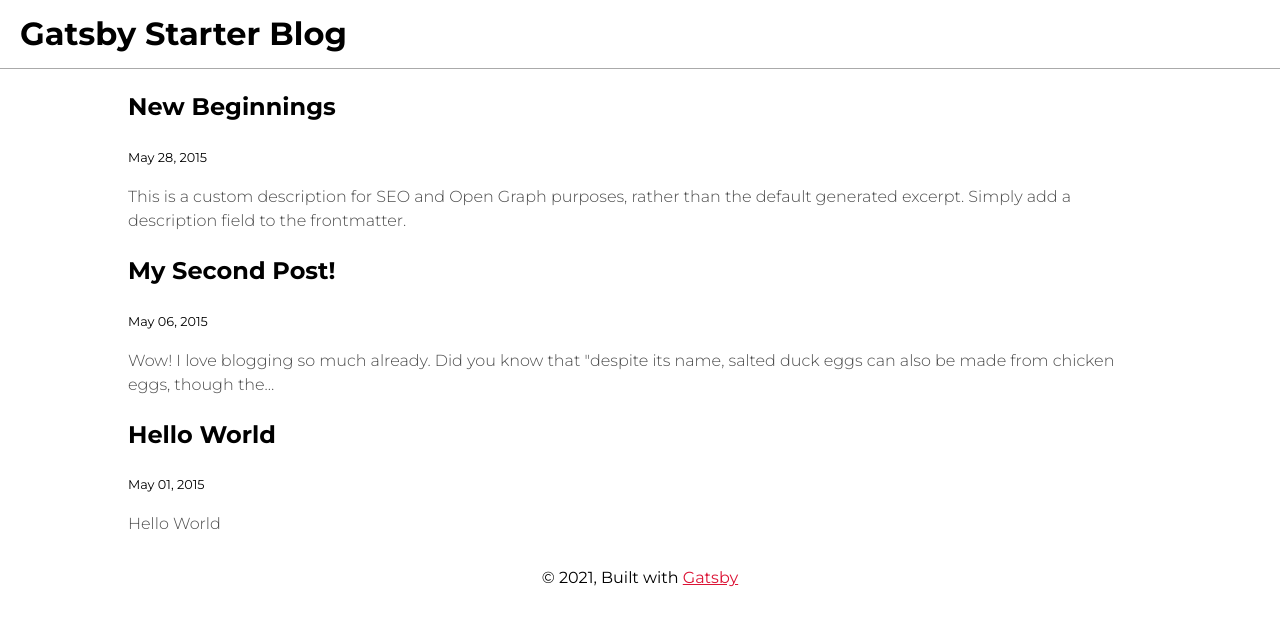
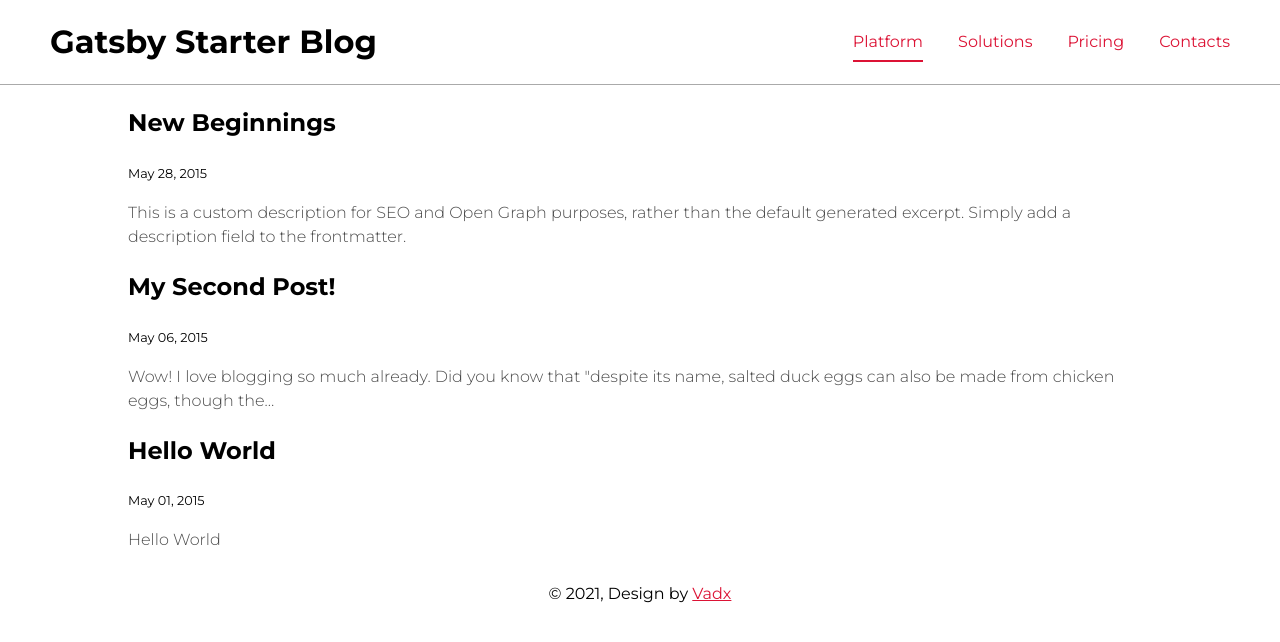
Before and after one commit to Vadx/gatsby-blog, a Gatsby site: page / in a window 1280 px wide. Built offline with nearby package versions, Linux system fonts and the light colour scheme; Gatsby itself is replaced by a stand-in of ours.

Commit message:
Fix menu

```diff
--- a/src/components/bio.js
+++ b/src/components/bio.js
@@ -44,9 +44,8 @@ const Bio = () => {
       />
       {author?.name && (
         <p>
-          Written by <strong>{author.name}</strong> {author?.summary || null}
-          {` `}
-          <a href={`https://twitter.com/${social?.twitter || ``}`}>
+          Written by <strong>{author.name}</strong> {author?.summary || null}{" "}
+          <a href={`https://twitter.com/${social?.twitter || ""}`}>
             You should follow them on Twitter
           </a>
         </p>
--- a/src/components/footer.js
+++ b/src/components/footer.js
@@ -9,9 +9,8 @@ const StyledFooter = styled.footer`
 const Footer = () => {
   return (
     <StyledFooter>
-      © {new Date().getFullYear()}, Built with
-      {` `}
-      <a href="https://www.gatsbyjs.com">Gatsby</a>
+      © {new Date().getFullYear()}, Design by{" "}
+      <a href="https://www.gatsbyjs.com">Vadx</a>
     </StyledFooter>
   )
 }
--- a/src/components/layout.js
+++ b/src/components/layout.js
@@ -1,24 +1,12 @@
 import * as React from "react"
 import styled, { ThemeProvider } from "styled-components"
 import { Link } from "gatsby"
-import Footer from './footer'
-import { theme } from '../styles/theme'
-import { Container } from '../styles/styledComponents'
-import { GlobalStyle } from '../styles/globalStyle'
 
-
-const Wrapper = styled.div`
-  min-height: 100vh;
-`
-
-const Header = styled.header`
-  width: 100%;
-  padding: 10px 20px 10px;
-  border-bottom: 1px solid ${props => props.theme.border};
-  h1 {
-    margin: 0
-  }
-`
+import Menu from "./menu"
+import Footer from "./footer"
+import { theme } from "../styles/theme"
+import { Container } from "../styles/styledComponents"
+import { GlobalStyle } from "../styles/globalStyle"
 
 const Layout = ({ location, title, children }) => {
   const rootPath = `${__PATH_PREFIX__}/`
@@ -32,25 +20,51 @@ const Layout = ({ location, title, children }) => {
       </h1>
     )
   } else {
-    header = (
-      <Link to="/">
-        {title}
-      </Link>
-    )
+    header = <Link to="/">{title}</Link>
   }
 
   return (
     <ThemeProvider theme={theme}>
       <GlobalStyle />
       <Wrapper data-is-root-path={isRootPath}>
-          <Header>{header}</Header>
-          <Container>
-            <main>{children}</main>
-          </Container>
-          <Footer />
+        <Header>
+          <HeaderInner>
+            {header}
+            <Menu />
+          </HeaderInner>
+        </Header>
+        <Container>
+          <main>{children}</main>
+        </Container>
+        <Footer />
       </Wrapper>
     </ThemeProvider>
   )
 }
 
 export default Layout
+
+const Wrapper = styled.div`
+  min-height: 100vh;
+`
+
+const Header = styled.header`
+  width: 100%;
+  padding: 10px 20px 10px;
+  border-bottom: 1px solid ${props => props.theme.border};
+  h1 {
+    margin: 0;
+  }
+`
+
+const HeaderInner = styled.div`
+  display: flex;
+  justify-content: space-between;
+  align-items: center;
+  box-sizing: border-box;
+  padding: 0 20px;
+  max-width: 1220px;
+  width: 100%;
+  margin: auto;
+  min-height: 64px;
+`
--- /dev/null
+++ b/src/components/menu.js
@@ -0,0 +1,123 @@
+import React, { useState } from "react"
+import styled from "styled-components"
+
+export default function Menu() {
+  // Open PopUp
+  const [isOpenForm, setIsOpenForm] = useState(false)
+  const handleCloseForm = () => {
+    setIsOpenForm(false)
+  }
+  function showForm() {
+    setIsOpenForm(!isOpenForm)
+  }
+
+  let menu
+  menu = (
+    <Navigation>
+      <NavItem href="/" className="active">
+        Platform
+      </NavItem>
+      <NavItem href="consulting">Solutions</NavItem>
+      <NavItem href="/pricing">Pricing</NavItem>
+      <NavItem href="/contacts">Contacts</NavItem>
+    </Navigation>
+  )
+  return (
+    <>
+      <Desctop>{menu}</Desctop>
+
+      <MobileButton onClick={showForm}>
+        <svg width="26" height="26" viewBox="0 0 16 16" fill="#999">
+          <path d="M0 3h16v1.6H0zM0 7.2h16v1.6H0zM0 11.4h16V13H0z" />
+        </svg>
+      </MobileButton>
+
+      <MobileWrap open={isOpenForm}>
+        <Bg onClick={handleCloseForm} />
+        <MenuWrap>{menu}</MenuWrap>
+      </MobileWrap>
+    </>
+  )
+}
+
+const Desctop = styled.div`
+  display: none;
+  @media only screen and (min-width: 960px) {
+    display: block;
+  }
+  list-style: none;
+  margin: 0;
+`
+
+const Navigation = styled.nav`
+  display: flex;
+  list-style: none;
+  margin: 0;
+  @media only screen and (max-width: 960px) {
+    flex-direction: column;
+  }
+`
+
+const NavItem = styled.a`
+  margin-left: 35px;
+  text-decoration: none !important;
+  font-size: 16px;
+  font-weight: 400;
+  position: relative;
+  &:hover {
+    opacity: 0.8;
+  }
+  &.active:after {
+    content: "";
+    width: 100%;
+    height: 2px;
+    position: absolute;
+    left: 0;
+    bottom: -8px;
+    background-color: ${props => props.theme.primary};
+    @media only screen and (max-width: 960px) {
+      dispaly: none;
+    }
+  }
+`
+
+// Mobile
+const MobileButton = styled.span`
+  display: block;
+  cursor: pointer;
+  @media only screen and (min-width: 960px) {
+    display: none;
+  }
+`
+
+const MobileWrap = styled.div`
+  display: ${props => (props.open ? "block" : "none")};
+  position: fixed;
+  top: 0;
+  left: 0;
+  right: 0;
+  bottom: 0;
+  z-index: 1000;
+  overflow-y: auto;
+  @media only screen and (min-width: 960px) {
+    display: none;
+  }
+`
+
+const Bg = styled.div`
+  background-color: rgba(0, 0, 0, 0.7);
+  position: absolute;
+  width: 100%;
+  height: 100%;
+  z-index: 800;
+`
+
+const MenuWrap = styled.div`
+  margin: 50px 20px 0 auto;
+  padding: 15px 0 0;
+  border-radius: 10px;
+  background-color: #fff;
+  width: 200px;
+  position: relative;
+  z-index: 900;
+`
--- a/src/styles/theme.js
+++ b/src/styles/theme.js
@@ -1,12 +1,13 @@
 export const theme = {
-  background: '#fff',
-  primary: '#dc1335',
-  secondary: 'mediumseagreen',
-  textColor: '#4b4b4b',
-  textColorSecondary: '#4b4b4b',
-  border: '#aaa',
-  fontSize: '16px',
+  background: "#fff",
+  primary: "#dc1335",
+  secondary: "mediumseagreen",
+  textColor: "#4b4b4b",
+  textColorSecondary: "#4b4b4b",
+  border: "#aaa",
+  fontSize: "16px",
   fontWeight: 300,
   lineHeight: 1.5,
-  fontFamily: 'Montserrat, system-ui, -apple-system, BlinkMacSystemFont, "Segoe UI", Roboto, "Helvetica Neue", Arial, "Noto Sans", sans-serif, "Apple Color Emoji", "Segoe UI Emoji", "Segoe UI Symbol", "Noto Color Emoji"'
-};
+  fontFamily:
+    'Montserrat, system-ui, -apple-system, BlinkMacSystemFont, "Segoe UI", Roboto, "Helvetica Neue", Arial, "Noto Sans", sans-serif, "Apple Color Emoji", "Segoe UI Emoji", "Segoe UI Symbol", "Noto Color Emoji"',
+}
```
Also changed, not shown: gatsby-config.js (+31 -31 lines), gatsby-node.js (+6 -6 lines), src/components/seo.js (+13 -13 lines), src/pages/index.js (+3 -6 lines), src/templates/blog-post.js (+5 -5 lines), src/styles/globalStyle.js (line endings or trailing spaces), src/styles/styledComponents.js (line endings or trailing spaces), 1 other file.
